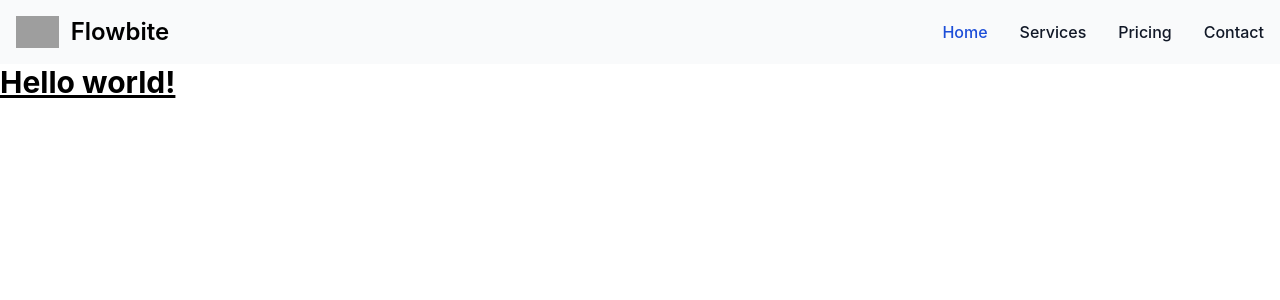
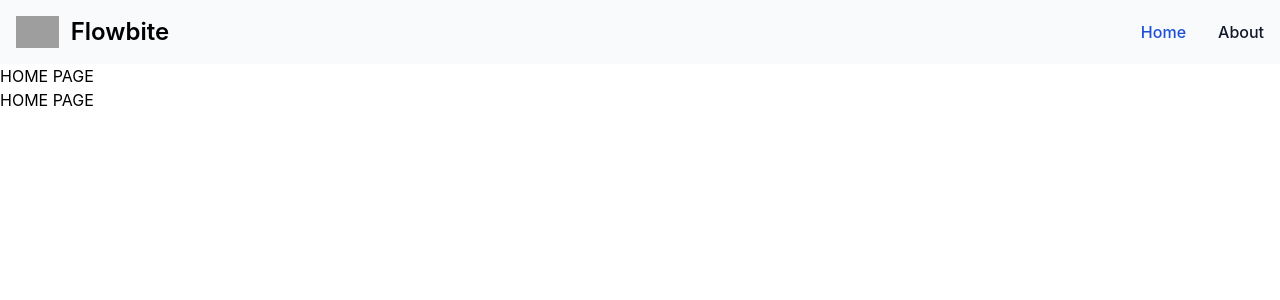
Before and after one commit to Ameer2000Mzori/Real-Estates-Website, a React (Create React App) app in the folder frontend/: page / in a window 1280 px wide. Shown: the top 300 px of the page. Built offline with nearby package versions, Linux system fonts and the light colour scheme; grey boxes are pictures that could not be loaded.

Commit message:
used ract router dom for the navbar and is working good

```diff
--- a/frontend/src/App.js
+++ b/frontend/src/App.js
@@ -1,13 +1,19 @@
 import React from 'react'
+import { BrowserRouter as Router, Route, Routes } from 'react-router-dom'
 import Navbar from './components/Navbar'
+import HomePage from './components/pages/HomePage'
+import About from './components/pages/About'
 import './App.css'
-
+// eslint-disable-next-line react/function-component-definition
 function App() {
   return (
-    <>
+    <Router>
       <Navbar />
-      <h1 className="text-3xl font-bold underline">Hello world!</h1>
-    </>
+      <Routes>
+        <Route path="/" element={<HomePage />} />
+        <Route path="/About" element={<About />} />
+      </Routes>
+    </Router>
   )
 }
 
--- a/frontend/src/components/Navbar.jsx
+++ b/frontend/src/components/Navbar.jsx
@@ -1,5 +1,5 @@
 import React, { useState } from 'react'
-
+import { Link } from 'react-router-dom'
 function Navbar() {
   const [isMenuOpen, setMenuOpen] = useState(false)
 
@@ -53,37 +53,21 @@ function Navbar() {
         >
           <ul className="flex flex-col font-medium mt-4 rounded-lg bg-gray-50 md:space-x-8 rtl:space-x-reverse md:flex-row md:mt-0 md:border-0 md:bg-transparent dark:bg-gray-800 md:dark:bg-transparent dark:border-gray-700">
             <li>
-              <a
-                href="classNamehttps://github.com/"
+              <Link
+                to="/"
                 className="block py-2 px-3 md:p-0 text-white bg-blue-700 rounded md:bg-transparent md:text-blue-700 md:dark:text-blue-500 dark:bg-blue-600 md:dark:bg-transparent"
                 aria-current="page"
               >
                 Home
-              </a>
+              </Link>
             </li>
             <li>
-              <a
-                href="classNamehttps://github.com/"
+              <Link
+                to="/about"
                 className="block py-2 px-3 md:p-0 text-gray-900 rounded hover:bg-gray-100 md:hover:bg-transparent md:border-0 md:hover:text-blue-700 dark:text-white md:dark:hover:text-blue-500 dark:hover:bg-gray-700 dark:hover:text-white md:dark:hover:bg-transparent"
               >
-                Services
-              </a>
-            </li>
-            <li>
-              <a
-                href="classNamehttps://github.com/"
-                className="block py-2 px-3 md:p-0 text-gray-900 rounded hover:bg-gray-100 md:hover:bg-transparent md:border-0 md:hover:text-blue-700 dark:text-white md:dark:hover:text-blue-500 dark:hover:bg-gray-700 dark:hover:text-white md:dark:hover:bg-transparent"
-              >
-                Pricing
-              </a>
-            </li>
-            <li>
-              <a
-                href="classNamehttps://github.com/"
-                className="block py-2 px-3 md:p-0 text-gray-900 rounded hover:bg-gray-100 md:hover:bg-transparent md:border-0 md:hover:text-blue-700 dark:text-white md:dark:hover:text-blue-500 dark:hover:bg-gray-700 dark:hover:text-white md:dark:hover:bg-transparent"
-              >
-                Contact
-              </a>
+                About
+              </Link>
             </li>
           </ul>
         </div>
--- a/frontend/src/components/pages/About.jsx
+++ b/frontend/src/components/pages/About.jsx
@@ -1,6 +1,6 @@
 import React from 'react'
 
-export const About = () => {
+const About = () => {
   return (
     <>
       <h1>ABOUT PAGE</h1>
@@ -8,3 +8,5 @@ export const About = () => {
     </>
   )
 }
+
+export default About
--- a/frontend/src/components/pages/HomePage.jsx
+++ b/frontend/src/components/pages/HomePage.jsx
@@ -1,6 +1,6 @@
 import React from 'react'
 
-export const HomePage = () => {
+const HomePage = () => {
   return (
     <>
       <h1>HOME PAGE</h1>
@@ -8,3 +8,4 @@ export const HomePage = () => {
     </>
   )
 }
+export default HomePage
```
